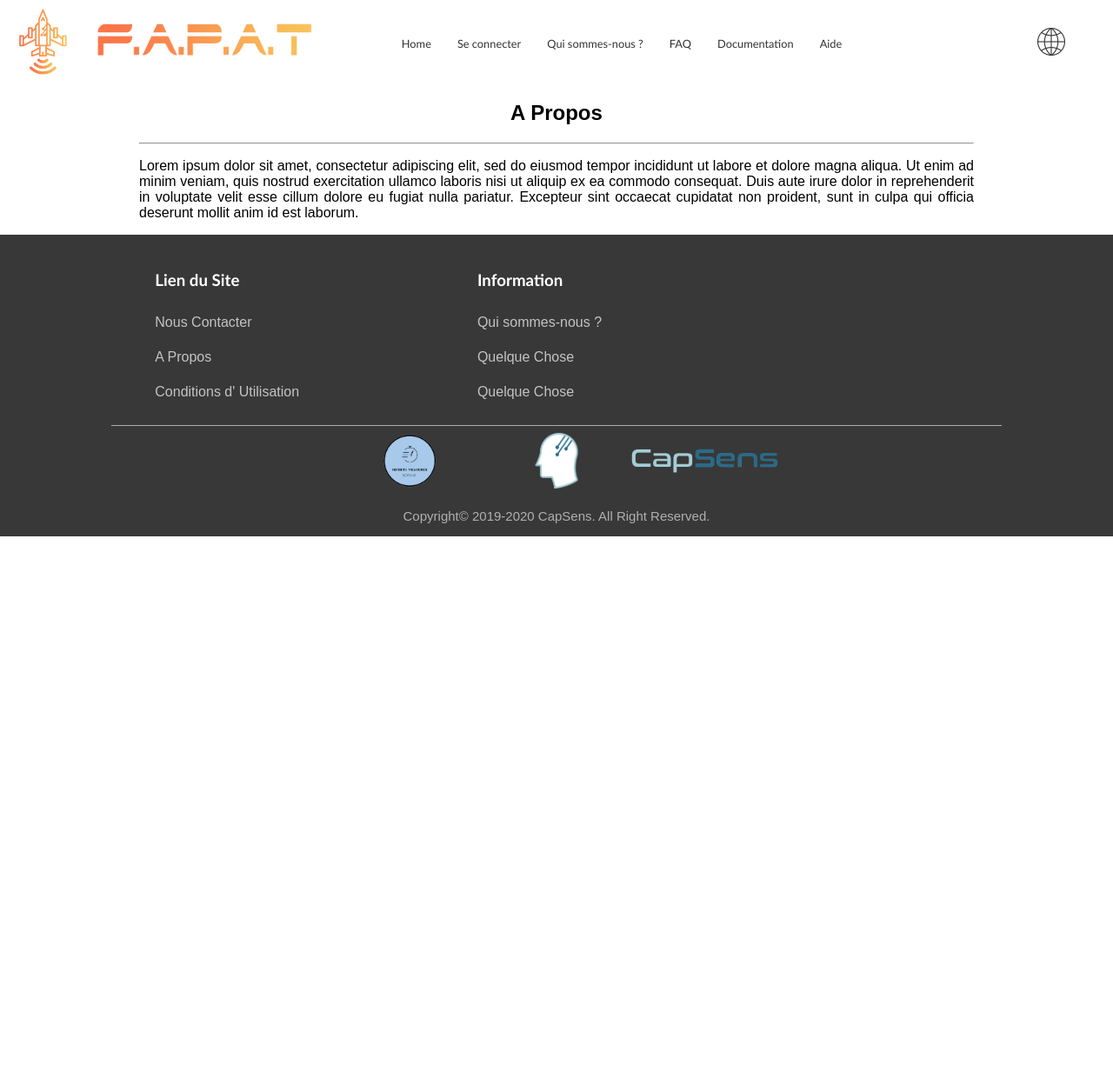
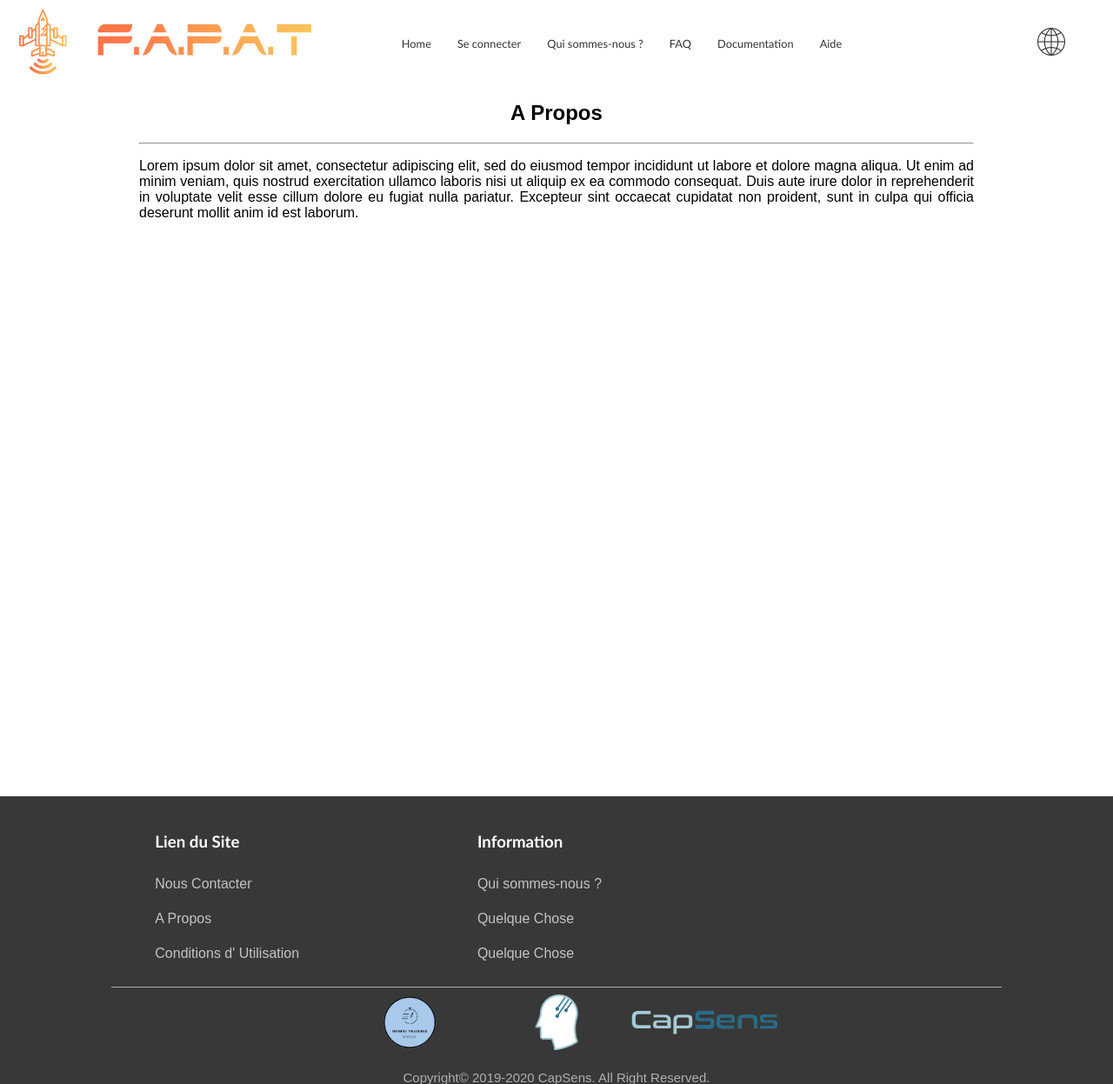
Before and after one commit to oscarmcauliffe/Fapat, a PHP site: page /vue/aPropos.php in a window 1280 px wide. Shown: the top 1247 px of the page at 87% size. Before the commit the page ends 617 px from the top, so only its background shows below. Run offline with PHP 8.4, Linux system fonts and the light colour scheme.

Commit message:
aPropos update

```diff
--- a/public/css/styleAPropos.css
+++ b/public/css/styleAPropos.css
@@ -1,3 +1,7 @@
+.texte{
+  height: 100%;
+}
+
 .texte h2{
     text-align: center;
     font-family: Arial;
--- a/public/css/styleMain.css
+++ b/public/css/styleMain.css
@@ -32,6 +32,8 @@ body {
     position: relative;
     width: 20%;
 }
+
+/* En-tête*/
 
 .entete{
     display: flex;
```
